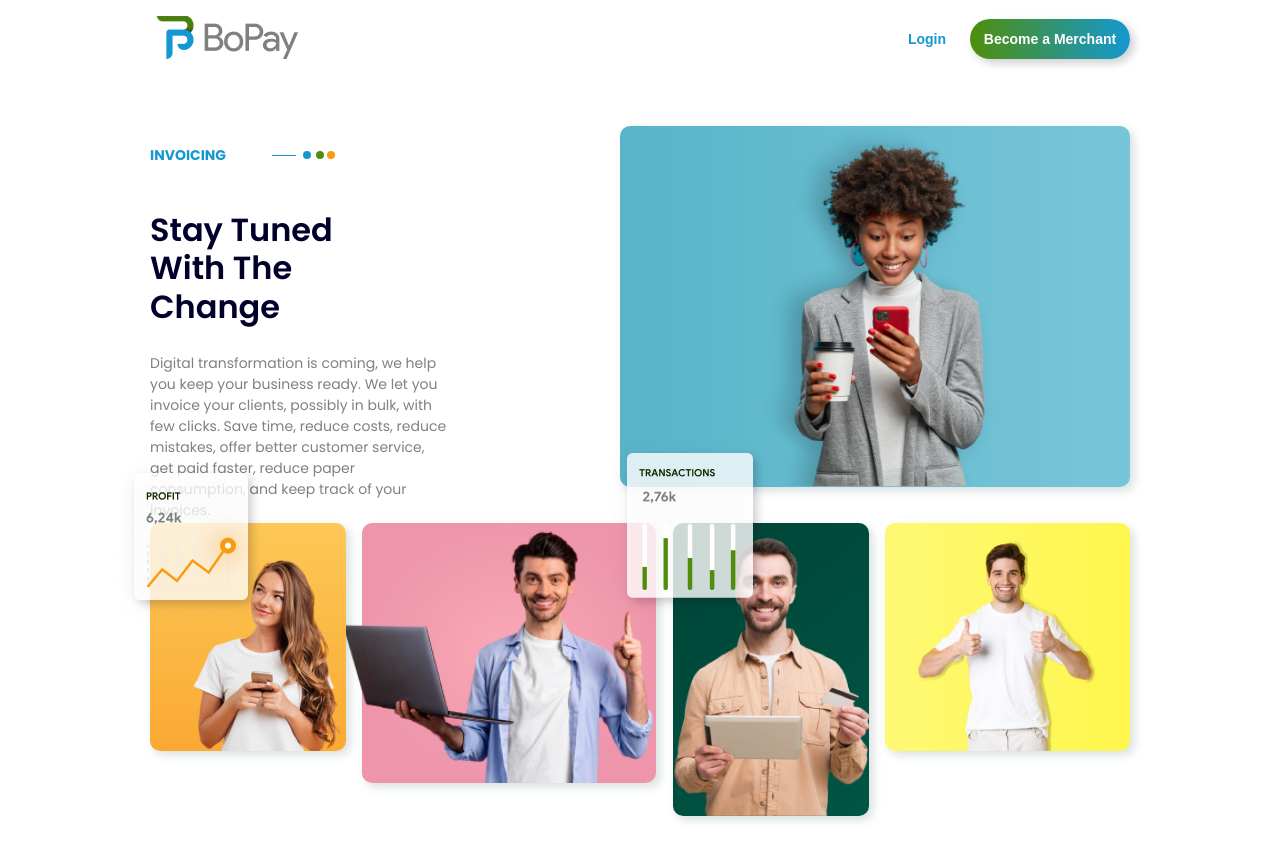
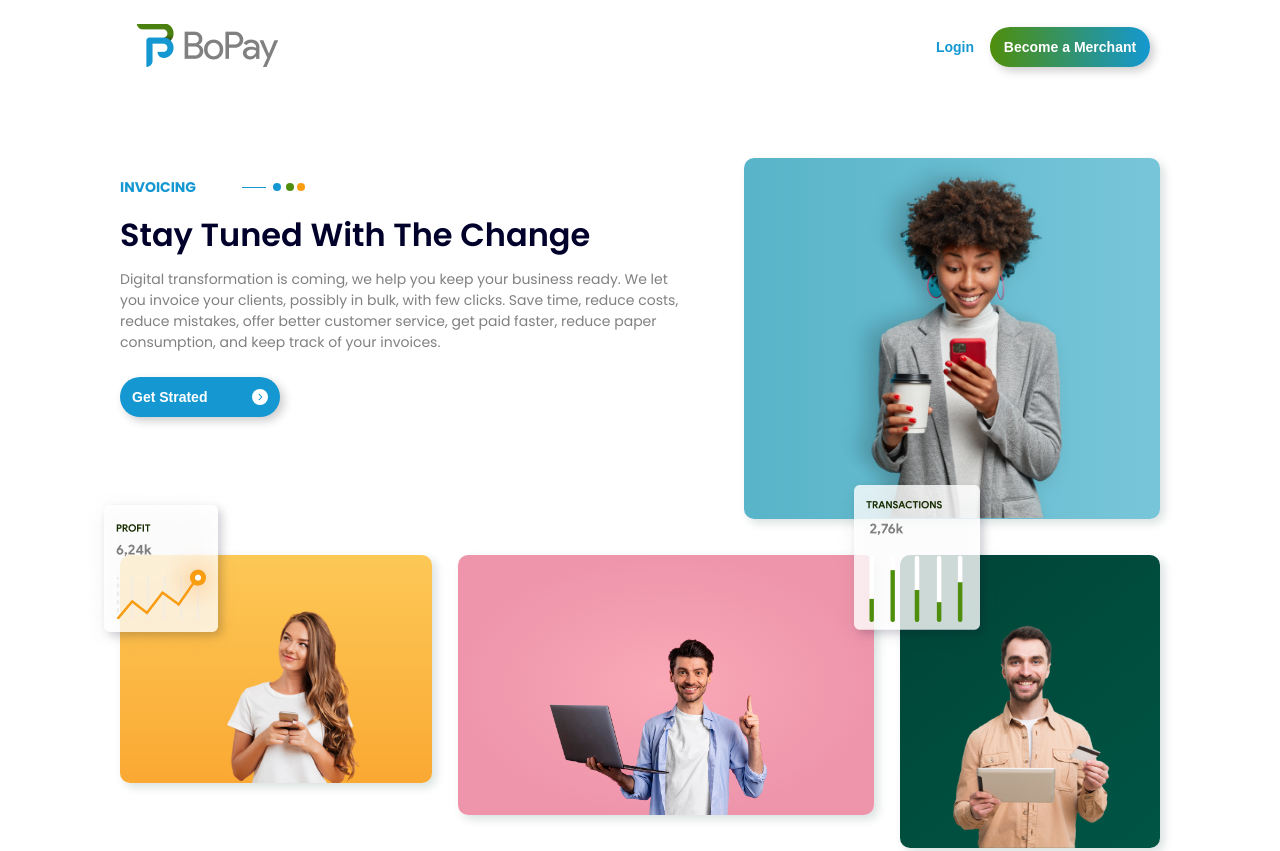
Before and after one commit to Marwamu/Bopay, a plain HTML site: page Home.html in a window 1280 px wide. Shown: the top 851 px of the page. Drawn offline with Linux system fonts and the light colour scheme.

Commit message:
Responsive invoicing section

```diff
--- a/Home.css
+++ b/Home.css
@@ -16,35 +16,48 @@
     font-family: 'Poppins', sans-serif;
 }
 
+body,
+html {
+    width: 100%;
+    margin: 0;
+}
+
 body {
     font-family: 'Poppins', sans-serif;
-    margin: 0 150px;
+    /* margin: 0 30px; */
     font-size: 14px;
     font-weight: 400;
 }
+
 
 button {
     font-family: 'Product Sans', sans-serif;
     font-weight: 700;
     box-shadow: 4px 4px 10px rgba(0, 0, 0, 0.2);
     border-radius: 100px;
-    width: 160px;
-    height: 40px;
-    font-size: 14px;
+
+    font-size: 12px;
     border: none;
     color: var(--white);
 }
 
 nav {
-    width: 100%;
-    margin: 0;
+    margin: 0 10px;
+    display: flex;
+    justify-content: space-between;
+    padding: 24px 10px;
+    /* width: 100%; */
 }
 
 .left {
     display: flex;
     justify-content: space-between;
     align-items: center;
-    margin-top: 1rem;
+    /* margin-top: 1rem; */
+}
+
+.logo {
+    width: 100px;
 }
 
 .right {
@@ -55,7 +68,7 @@ nav {
 
 .bt-login {
     all: unset;
-    font-size: 14px;
+    font-size: 12px;
     font-family: 'Product Sans', sans-serif;
     font-weight: 700;
     color: var(--blue);
@@ -63,10 +76,15 @@ nav {
 }
 
 .bt-signup {
+    max-width: 140px;
     color: var(--white);
     background: linear-gradient(to right, #4F8E0C, #1598D1);
-    padding: 12px;
-    margin-left: 1.5rem;
+    padding: 8px;
+    margin-left: 1rem;
+}
+
+section {
+    margin: 0 40px;
 }
 
 .invoicing {
@@ -79,45 +97,32 @@ nav {
 
 .invoice-title {
     /* position: absolute; */
-    height: 50%;
+    text-align: center;
+    /* height: 50%; */
     display: flex;
     justify-content: space-between;
 
 }
 
 .invoice-images {
-    position: relative;
-    display: flex;
-    justify-content: space-between;
-    height: 45%;
+    display: none;
 }
 
 .b-title-invoice {
-    width: 50%;
+    /* width: 50%; */
+    margin: 0;
     color: var(--dark-blue);
     font-weight: 600;
     line-height: 120%;
     font-size: 32px;
 }
 
-.container-title-invoice {
-    width: 90%;
-}
-
 .images {
-    position: relative;
-    display: flex;
-    align-items: center;
-    justify-content: center;
-    width: 100%;
-    height: 100%;
-    background: linear-gradient(90deg, #58B4C9 0%, #77C5D8 96.28%);
-    border: none;
-    border-radius: 10px;
-    box-shadow: 4px 4px 10px rgba(14, 64, 53, 0.16);
+    display: none;
 }
 
 .img-blue {
+    /* display: none; */
     height: 100%;
 }
 
@@ -141,10 +146,13 @@ nav {
 }
 
 .img-yellow {
+    position: absolute;
     height: 100%;
+    bottom: 0;
 }
 
 .images-pink {
+    position: relative;
     display: flex;
     align-items: flex-end;
     justify-content: center;
@@ -157,7 +165,9 @@ nav {
 }
 
 .img-pink {
+    position: absolute;
     height: 100%;
+    bottom: 0;
 }
 
 .images-green {
@@ -173,6 +183,8 @@ nav {
 }
 
 .img-green {
+    position: absolute;
+    bottom: 0;
     height: 100%;
 }
 
@@ -203,8 +215,8 @@ nav {
 
 .para-invoice {
     color: var(--gray);
-    width: 70%;
-    margin-bottom: 32px;
+    /* width: 70%; */
+    /* margin-bottom: 32px; */
 }
 
 .line-invoice {
@@ -223,7 +235,10 @@ nav {
 
 .get-started.blue {
     background: var(--blue);
+    margin: 24px auto;
 }
+
+@media (min-width: 50rem) {}
 
 .wallet {
     height: 100vh;
@@ -247,7 +262,7 @@ nav {
 
 .style-titles {
     display: flex;
-    justify-content: flex-start;
+    justify-content: center;
     align-items: center;
     align-content: center;
 }
@@ -314,17 +329,24 @@ nav {
     font-size: 32px;
 }
 
+.text {
+    text-align: center;
+}
+
 .get-started {
     display: flex;
-    justify-content: space-around;
+    justify-content: space-between;
     align-items: center;
-    background: var(--light-green);
-    margin-top: 48px;
+    text-align: center;
+    /* background: var(--light-green); */
+    /* margin-top: 48px; */
+    padding: 8px;
 }
 
 .arrow-svg {
     background-color: white;
     padding: 4px;
+    margin-left: 10px;
     height: 0.5rem;
     width: 0.5rem;
     border-radius: 50px;
@@ -441,9 +463,9 @@ nav {
     margin-left: 16px;
 }
 
-.img-green {
+/* .img-green {
     margin-bottom: 16px;
-}
+} */
 
 .my-wallet {
     position: absolute;
@@ -451,3 +473,172 @@ nav {
     top: 0px;
 
 }
+
+/* responsive */
+@media (min-width: 50rem) {
+    body {
+        font-family: 'Poppins', sans-serif;
+        /* margin: 0 150px; */
+        font-size: 14px;
+        font-weight: 400;
+    }
+
+    nav {
+        margin: 0 120px;
+        /* width: 100%; */
+        /* padding: 24px 20px; */
+    }
+
+    .logo {
+        width: 100%;
+    }
+
+    button {
+        width: 160px;
+        height: 40px;
+        font-size: 14px;
+    }
+
+    .bt-signup {
+        max-width: none;
+        color: var(--white);
+        background: linear-gradient(to right, #4F8E0C, #1598D1);
+        /* padding: 14px; */
+        margin-left: 1rem;
+    }
+
+    .bt-login {
+        all: unset;
+        font-size: 14px;
+        font-family: 'Product Sans', sans-serif;
+        font-weight: 700;
+        color: var(--blue);
+    }
+
+    .style-titles {
+        justify-content: flex-start;
+    }
+
+    .invoice-title {
+        /* position: absolute; */
+        text-align: start;
+        height: 50%;
+    }
+
+    .get-started.blue {
+        background: var(--blue);
+        margin: 24px 0;
+    }
+
+    .images {
+        width: 40%;
+        position: relative;
+        display: flex;
+        align-items: center;
+        justify-content: center;
+        background: linear-gradient(90deg, #58B4C9 0%, #77C5D8 96.28%);
+        border: none;
+        border-radius: 10px;
+        box-shadow: 4px 4px 10px rgba(14, 64, 53, 0.16);
+    }
+
+    section {
+        margin: 0 120px;
+    }
+
+    .invoice-images {
+        position: relative;
+        display: flex;
+        justify-content: space-between;
+        height: 45%;
+    }
+
+    .get-started {
+        padding: 12px;
+    }
+
+    .text {
+        width: 55%;
+        text-align: start;
+    }
+}
+
+@media (min-width: 768px) and (max-width: 992px) {
+    section {
+        margin: 0 60px;
+    }
+    .images {
+        display: none;
+    }
+
+    .images-light {
+        display: none;
+    }
+}
+
+@media (max-width: 1390px) {
+    .images-light {
+        display: none;
+    }
+
+    .images-yellow {
+        width: 30%;
+    }
+
+    .img-yellow {
+        height: 90%;
+    }
+
+    .images-pink {
+        width: 40%;
+    }
+
+    .img-pink {
+        height: 70%;
+    }
+
+    .images-green {
+        width: 25%;
+    }
+
+    .img-green {
+        height: 80%;
+        bottom: 0;
+    }
+}
+
+
+
+
+
+
+
+
+
+
+
+
+
+
+
+
+
+
+
+
+
+/*
+ // Small devices (landscape phones, 576px and up)
+@media (min-width: 576px) { ... }
+
+// Medium devices (tablets, 768px and up)
+@media (min-width: 768px) { ... }
+
+// Large devices (desktops, 992px and up)
+@media (min-width: 992px) { ... }
+
+// X-Large devices (large desktops, 1200px and up)
+@media (min-width: 1200px) { ... }
+
+// XX-Large devices (larger desktops, 1400px and up)
+@media (min-width: 1400px) { ... } */
--- a/Home.html
+++ b/Home.html
@@ -14,11 +14,10 @@
     <nav class="nav">
         <div class="left">
             <img class="logo" src="Images/Mask group.png" alt="Logo">
-            <div class="right">
-                <button class="bt-login"> Login</button>
-                <button class="bt-signup">Become a Merchant</button>
-            </div>
-
+        </div>
+        <div class="right">
+            <button class="bt-login"> Login</button>
+            <button class="bt-signup">Become a Merchant</button>
         </div>
     </nav>
     <section class="invoicing">
@@ -56,7 +55,7 @@
                     </p>
                 </div>
                 <button class="get-started blue">Get Strated
-                    <img src="./Images//ep_arrow-right-bold.svg" alt="" class="arrow-svg">
+                    <img src=".\Images\ep_arrow blue.svg" alt="" class="arrow-svg">
                 </button>
             </div>
 
@@ -71,7 +70,7 @@
                     src="./Images/cheerful-cute-beautiful-young-woman-chatting-by-mobile-phone 1.png" alt="">
             </div>
             <div class="images-pink">
-                <img class="img-pink" src="./Images/front-view-smiley-man-holding-laptop-pointing-up 1.png" alt="">
+                <img class="img-pink" src="./Images/front-view-smiley-man-holding-laptop-pointing-up.png" alt="">
             </div>
             <div class="images-green">
                 <img class="green-chart" src="./Images/Group 806.png" alt="">
@@ -84,7 +83,7 @@
             </div>
         </div>
     </section>
-    <section class="features">
+    <!-- <section class="features">
         <div class="features-title">
             <div class="style-titles">
                 <h4 class="s-title"> FEATURES </h4>
@@ -178,7 +177,6 @@
             </div>
         </div>
     </section>
-    <!-- section end -->
     <section class="wallet">
         <div class="wallet-title">
             <div class="style-titles">
@@ -223,7 +221,7 @@
             <img src="./Images/Group 746.png" class="my-wallet">
         </div>
 
-    </section>
+    </section> -->
 </body>
 
 </html>
```
Also changed, not shown: Images/ep_arrow blue.svg (added), Images/ep_arrow-right-bold copy.svg (deleted), Images/front-view-smiley-man-holding-laptop-pointing-up 1.png (deleted), Images/front-view-smiley-man-holding-laptop-pointing-up.png (added).
